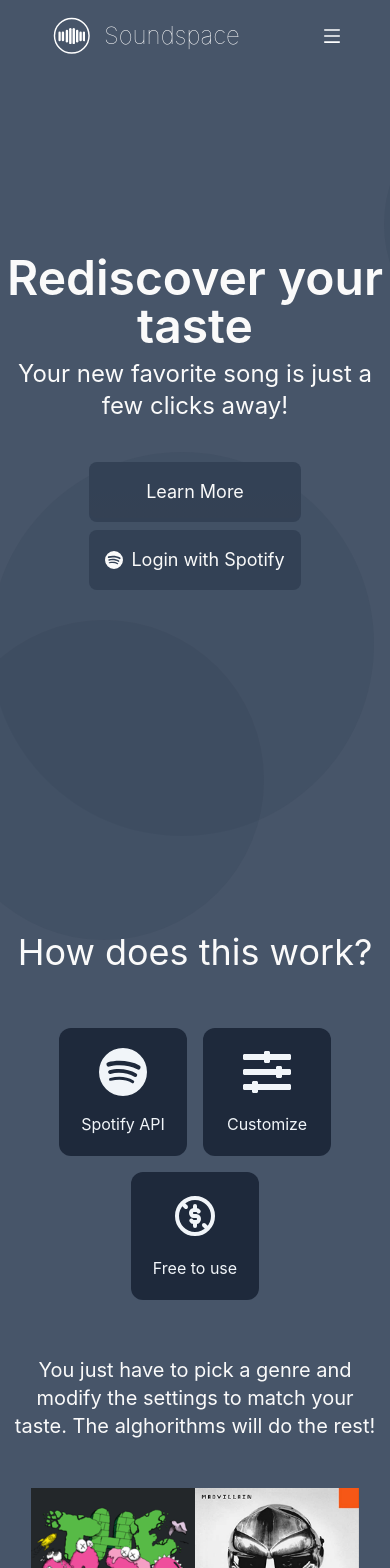
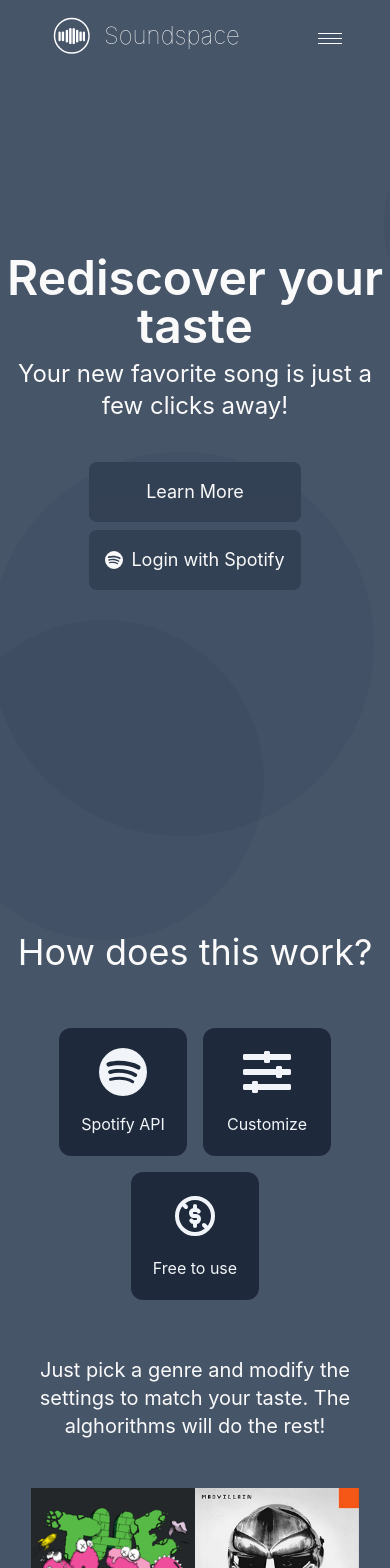
Before and after one commit to gandalf113/soundspace, a Next.js app: page / in a window 390 px wide. Shown: the top 1568 px of the page. Built offline with nearby package versions, Linux system fonts and the light colour scheme.

Commit message:
Animated the Hamburger menu

```diff
--- a/components/lab/Sidebar.js
+++ b/components/lab/Sidebar.js
@@ -170,7 +170,7 @@
             </div>
 
             <div className='flex flex-col gap-y-2'>
-                <button onClick={handleFetch} className='bg-slate-500 text-white shadow rounded-lg p-4 md:mt-0 mt-6'>Find Songs</button>
+                <button onClick={handleFetch} className='bg-slate-500 text-white shadow rounded-lg p-4 mt-6'>Find Songs</button>
                 <Link href='/'>
                     <p className='text-center text-slate-400 cursor-pointer'>Back to home page</p>
                 </Link>
--- a/components/shared/layout/Navbar.js
+++ b/components/shared/layout/Navbar.js
@@ -7,6 +7,7 @@
 import { AiOutlineMenu } from 'react-icons/ai'
 import { AUTH_ENDPOINT, RESPONSE_TYPE } from '../../../pages'
 import { UIContext } from '../../../context/ui-context'
+import MenuToggle from '../ui/MenuToggle'
 
 const variants = {
   transparent: {
@@ -90,9 +91,9 @@
         }
       </div>
 
-      <button className='sm:hidden' onClick={toggleHamburgerMenu}>
-        <AiOutlineMenu />
-      </button>
+      <MenuToggle
+        isHamburgerMenuOpen={hamburgerMenuIsOpen}
+        toggleHamburgerMenu={toggleHamburgerMenu} />
     </motion.nav>
   )
 }
--- /dev/null
+++ b/components/shared/ui/MenuToggle.js
@@ -0,0 +1,74 @@
+import React from 'react';
+import { motion, useAnimation } from 'framer-motion';
+
+const path01Variants = {
+    open: { d: 'M3.06061 2.99999L21.0606 21' },
+    closed: { d: 'M0 9.5L24 9.5' },
+}
+
+const path02Variants = {
+    open: { d: 'M3.00006 21.0607L21 4.06064' },
+    moving: { d: 'M0 14.5L24 14.5' },
+    closed: { d: 'M0 14.5L24 14.5' },
+}
+
+const path03Variants = {
+    open: { d: 'M3.06061 2.99999L21.0606 21' },
+    closed: { d: 'M0 19.5L24 19.5' },
+}
+
+/**
+ * This toggles the Hambuger Menu
+ */
+const MenuToggle = ({ isHamburgerMenuOpen, toggleHamburgerMenu }) => {
+    const path01Controls = useAnimation();
+    const path02Controls = useAnimation();
+    const path03Controls = useAnimation();
+
+    const handleClick = async () => {
+        toggleHamburgerMenu();
+
+        // start animation
+        if (!isHamburgerMenuOpen) {
+            await path02Controls.start(path02Variants.moving);
+            path01Controls.start(path01Variants.open);
+            path02Controls.start(path02Variants.open);
+            path03Controls.start(path02Variants.open);
+        } else {
+            path01Controls.start(path01Variants.closed);
+            path03Controls.start(path03Variants.closed);
+            await path02Controls.start(path02Variants.moving);
+            path02Controls.start(path02Variants.closed);
+        }
+    }
+
+    return (
+        // <button className='sm:hidden' onClick={toggleHamburgerMenu}>
+        //     <AiOutlineMenu />
+        // </button>
+        <button onClick={handleClick} className='sm:hidden'>
+            <svg width='24' height='24' viewBox='0 0 24 24'>
+                <motion.path
+                    {...path01Variants.closed}
+                    animate={path01Controls}
+                    transition={{ duration: 0.2 }}
+                    stroke='#FFFFFF'
+                />
+                <motion.path
+                    {...path02Variants.closed}
+                    animate={path02Controls}
+                    transition={{ duration: 0.2 }}
+                    stroke='#FFFFFF'
+                />
+                <motion.path
+                    {...path03Variants.closed}
+                    animate={path03Controls}
+                    transition={{ duration: 0.2 }}
+                    stroke='#FFFFFF'
+                />
+            </svg>
+        </button>
+    )
+}
+
+export default MenuToggle
--- a/pages/index.js
+++ b/pages/index.js
@@ -141,7 +141,7 @@
 
 
           <span className='text-xl'>
-            You just have to pick a genre and modify the settings
+            Just pick a genre and modify the settings
             to match your taste. The alghorithms will do the rest!
           </span>
         </div>
--- a/pages/lab/index.js
+++ b/pages/lab/index.js
@@ -1,5 +1,5 @@
 import axios from 'axios';
-import React, { useContext, useEffect, useState } from 'react'
+import React, { useContext, useEffect, useRef, useState } from 'react'
 import { useRouter } from 'next/router';
 import Image from 'next/image';
 import { AuthContext } from '../../context/auth-context';
@@ -147,8 +147,11 @@
       setFetchingState('error');
     }
 
+    executeScroll();
+  }
 
-  }
+  const songsRef = useRef();
+  const executeScroll = () => songsRef.current.scrollIntoView();
 
   const skeletonArray = Array.apply(null, Array(10))
 
@@ -165,17 +168,17 @@
         handleFetch={fetchAlbums}
         handleSetInputs={handleInputChange}
       />
-      <main className='md:absolute md:w-4/6 right-0 p-4 '>
+      <main className='md:absolute md:w-4/6 right-0 p-4' ref={songsRef}>
         <div className='flex flex-col gap-y-4'>
           {(fetchingState === 'success' && fetchingState !== 'error') ?
             albums && albums.map(album => (
               <div key={album.id} className='flex gap-x-2'>
                 <div className='flex-shrink-0'>
-                <Image src={album.album.images[0].url} width={80} height={80} layout='fixed'/>
-                  </div>
+                  <Image src={album.album.images[0].url} width={80} height={80} layout='fixed' />
+                </div>
                 <div className='flex flex-col text-white'>
                   <a href={album.external_urls.spotify} target='_blank'
-                  className='h-fit text-xl hover:underline'>
+                    className='h-fit text-xl hover:underline'>
                     {album.name}
                   </a>
                   <div>
```
